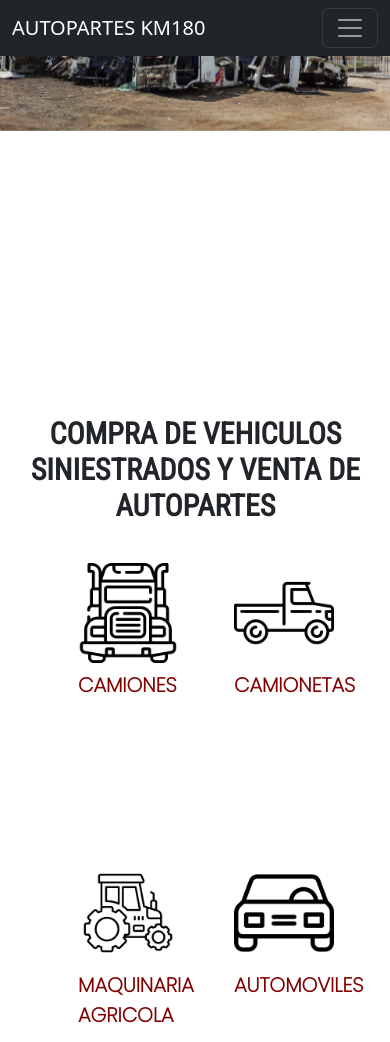
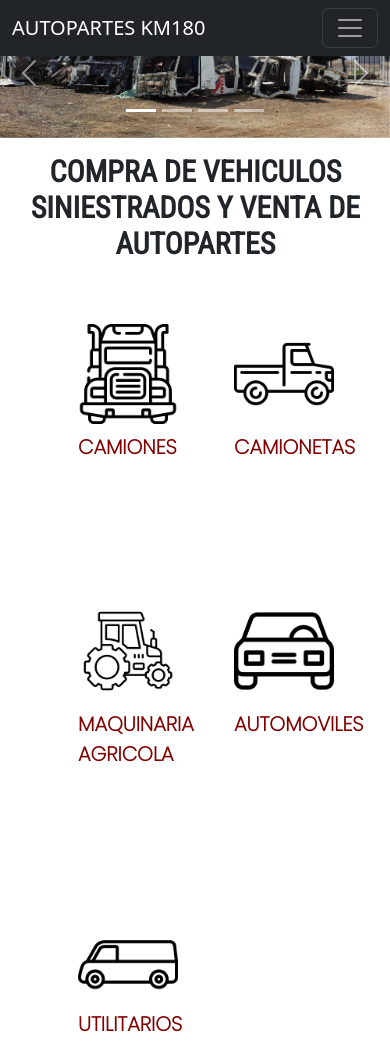
Before and after one commit to MaitenaTaborda/proyecto, a plain HTML site: page index.html in a window 390 px wide. Shown: the top 1042 px of the page. Drawn offline with nearby package versions, Linux system fonts and the light colour scheme.

Commit message:
cambios de responsive y agrege el favicon

```diff
--- a/index.html
+++ b/index.html
@@ -21,6 +21,7 @@
     <link rel="stylesheet" href="https://cdnjs.cloudflare.com/ajax/libs/animate.css/4.1.1/animate.min.css" />
     <!--Aos-->
     <link href="https://unpkg.com/aos@2.3.1/dist/aos.css" rel="stylesheet">
+    <link rel="shortcut icon" href="fotos/logo.png" type="image/x-icon">
 
     <title>inicio</title>
 </head>
@@ -61,6 +62,7 @@
             </div>
         </div>
     </nav>
+    <section>
 
     <div id="carouselExampleIndicators" class="carousel slide fotos-principal" data-bs-ride="true">
         <div class="carousel-indicators">
@@ -99,6 +101,7 @@
             <span class="visually-hidden">Next</span>
         </button>
     </div>
+</section>
 
     <section>
         <h1>
--- a/style.css
+++ b/style.css
@@ -10,7 +10,7 @@
     margin:4%;
 }
 .fotos-principal{
-    height: 400px;
+    margin-top: 2%;
 }
 
 
@@ -187,10 +187,12 @@ footer{
     .grid-camioneta{
         width: 100px;
         height: 100px;
+        margin-top: 15%;
     }
     .grid-camion{
         width: 100px;
         height: 100px;
+        margin-top: 15%;
     }
     .grid-agricola{
         width: 100px;
```
